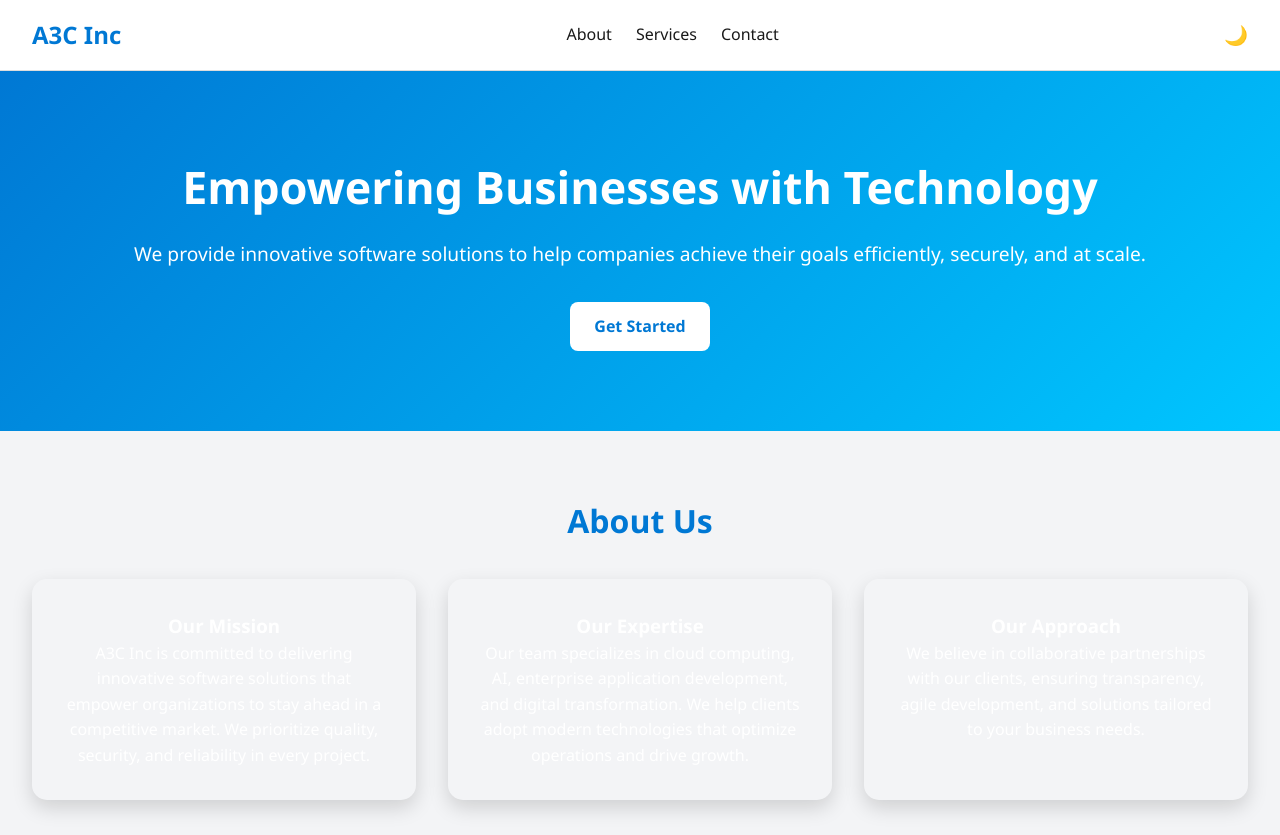
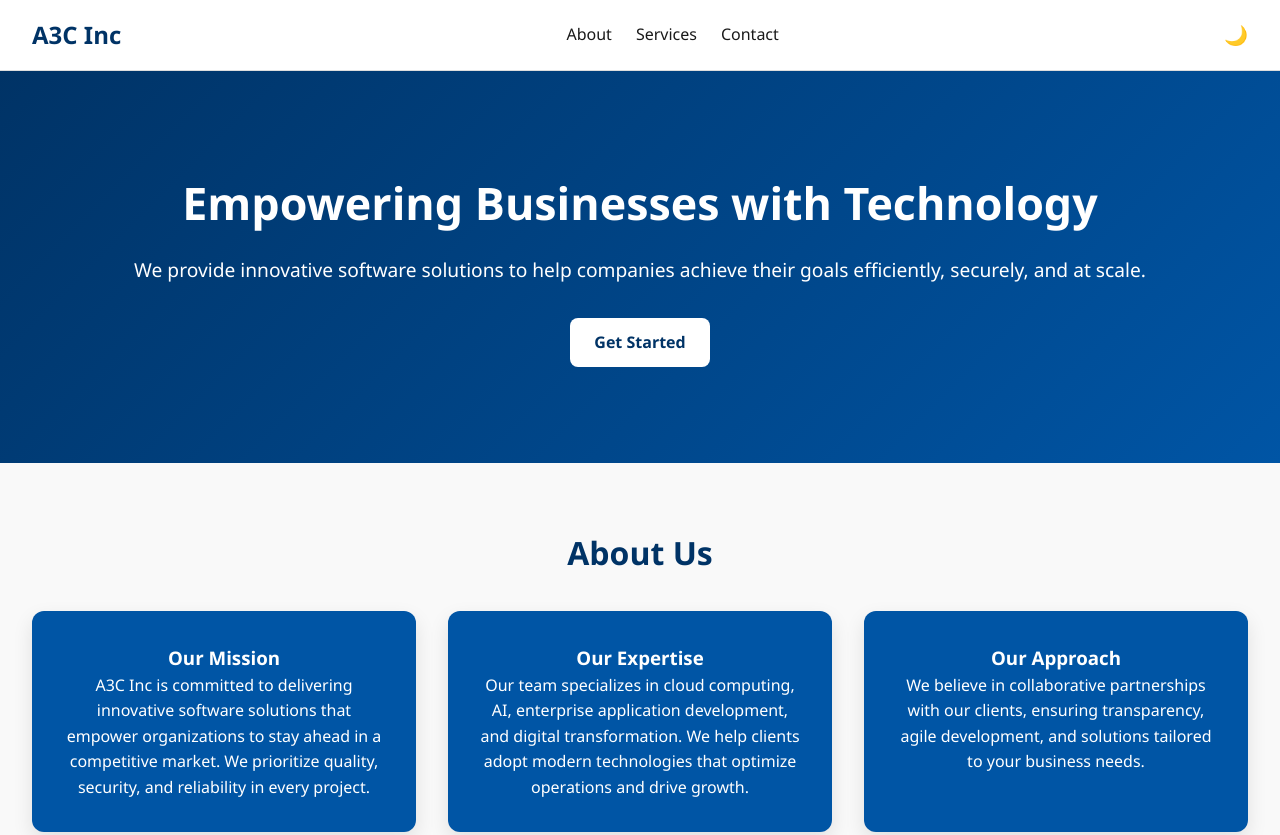
Before and after one commit to a3cinc/a3cinc.github.io, a plain HTML site: page index.html in a window 1280 px wide. Shown: the top 835 px of the page. Drawn offline with Linux system fonts and the light colour scheme.

Commit message:
Update style.css

```diff
--- a/style.css
+++ b/style.css
@@ -1,40 +1,36 @@
 /* Reset */
 * {margin:0; padding:0; box-sizing:border-box;}
-body {font-family:"Segoe UI",Arial,sans-serif; line-height:1.6; color:#1a1a1a; background:#f3f4f6; transition:0.3s;}
+body {font-family:"Segoe UI",Arial,sans-serif; line-height:1.6; color:#1a1a1a; background:#f9f9f9; transition:0.3s;}
 
 /* Header */
-.header {display:flex; justify-content:space-between; align-items:center; padding:1rem 2rem; background:#fff; border-bottom:1px solid #ddd; position:sticky; top:0; z-index:1000;}
-.logo {font-size:1.5rem; font-weight:bold; color:#0078d4;}
+.header {display:flex; justify-content:space-between; align-items:center; padding:1rem 2rem; background:#ffffff; border-bottom:1px solid #ddd; position:sticky; top:0; z-index:1000;}
+.logo {font-size:1.5rem; font-weight:bold; color:#003366;}
 .nav ul {list-style:none; display:flex; gap:1.5rem;}
 .nav ul li a {text-decoration:none; color:#1a1a1a; font-weight:500;}
-.nav ul li a:hover{color:#0078d4;}
+.nav ul li a:hover{color:#0055a5;}
 .theme-btn {background:none; border:none; font-size:1.2rem; cursor:pointer;}
 
 /* Hero */
-.hero {text-align:center; padding:5rem 2rem; background: linear-gradient(135deg,#0078d4,#00c6ff); color:#fff;}
+.hero {text-align:center; padding:6rem 2rem; background: linear-gradient(135deg,#003366,#0055a5); color:#fff;}
 .hero h1{font-size:2.8rem; margin-bottom:1rem;}
 .hero p{font-size:1.2rem; margin-bottom:2rem;}
-.btn{display:inline-block;padding:0.75rem 1.5rem;background:#fff;color:#0078d4;font-weight:bold;border-radius:8px;text-decoration:none;transition:0.3s;}
-.btn:hover{background:#e6f0fb;}
+.btn{display:inline-block;padding:0.75rem 1.5rem;background:#ffffff;color:#003366;font-weight:bold;border-radius:8px;text-decoration:none;transition:0.3s;}
+.btn:hover{background:#e6e6e6;}
 
 /* Sections */
 .section{padding:4rem 2rem;}
-.section h2{text-align:center; color:#0078d4; margin-bottom:2rem; font-size:2rem;}
+.section h2{text-align:center; color:#003366; margin-bottom:2rem; font-size:2rem;}
 
-/* About Cards */
+/* Cards */
 .about-cards, .service-grid {display:grid; gap:2rem; justify-content:center;}
 .about-cards {grid-template-columns: repeat(auto-fit, minmax(250px,1fr));}
 .service-grid {grid-template-columns: repeat(auto-fit, minmax(250px,1fr));}
 
-/* Card Style */
-.card {padding:2rem; border-radius:15px; color:#fff; text-align:center; box-shadow:0 8px 20px rgba(0,0,0,0.15); transition: transform 0.3s;}
-.card:hover {transform: translateY(-10px);}
-
-/* Vibrant gradient cards */
-.vibrant-card {background: linear-gradient(135deg, #ff6ec4, #7873f5);}
+.card {padding:2rem; border-radius:12px; background:#0055a5; color:#fff; text-align:center; box-shadow:0 8px 20px rgba(0,0,0,0.1); transition: transform 0.3s;}
+.card:hover {transform: translateY(-8px); background:#003366;}
 
 /* Contact */
-.contact-card {max-width:500px; margin:0 auto; text-align:center; padding:2rem; border-radius:15px; background:linear-gradient(135deg,#00c6ff,#0078d4); color:#fff; box-shadow:0 8px 20px rgba(0,0,0,0.15);}
+.contact-card {max-width:500px; margin:0 auto; text-align:center; padding:2rem; border-radius:12px; background:#0073e6; color:#fff; box-shadow:0 8px 20px rgba(0,0,0,0.15);}
 .contact-card a {color:#fff; font-weight:bold; text-decoration:underline;}
 
 /* Footer */
```
